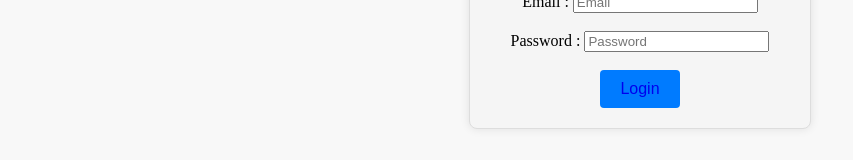
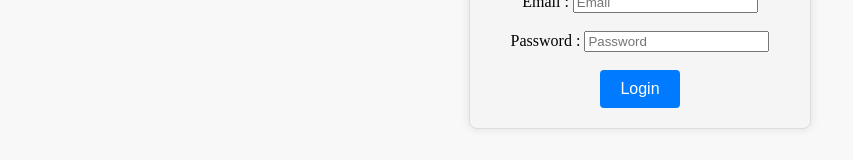
Before and after one commit to Manav2031/Accessing-Webcam-Using-ReactJS, a React (Create React App) app in the folder my-app/: page / in a window 1280 px wide. Shown: the part 483-643 px from the top of the page, without its empty margins (0-853 px from the left). Built offline with nearby package versions, Linux system fonts and the light colour scheme; the HTML template or start-up script is replaced by a standard one.

Commit message:
some minor changes

```diff
--- a/my-app/src/components/Login.js
+++ b/my-app/src/components/Login.js
@@ -1,4 +1,5 @@
 import React from "react";
+import {Link} from "react-router-dom";
 import '../styles/login.css'
 
 export default function Login() {
@@ -13,7 +14,7 @@ export default function Login() {
         <input type="email" placeholder="Email" name="email" /> <br/><br/>
         <label>Password : </label>
         <input type="password" placeholder="Password" name="password" /> <br/><br/>
-          <button value='Login' name="login"> <a href="/menu"> Login </a> </button>
+        <Link to="/menu"> <button value='Login' name="login"> Login </button> </Link>
       </div>
     </div>
   )
--- a/my-app/src/components/Success.js
+++ b/my-app/src/components/Success.js
@@ -1,4 +1,5 @@
 import React from "react";
+import {Link} from "react-router-dom";
 import "../styles/success.css"
 
 export default function Success() {
@@ -7,13 +8,13 @@ export default function Success() {
     return (
         <div className="success">
             <div className="container">
-                <a href="/ocr">
+                <Link to="/ocr">
                     <button>Asset Tracking</button>
-                </a>
+                </Link>
                 <br/><br/>
-                <a href="/invoice">
+                <Link to="/invoice">
                     <button>Invoice Extraction</button>
-                </a>
+                </Link>
             </div>
         </div>
     )
```
